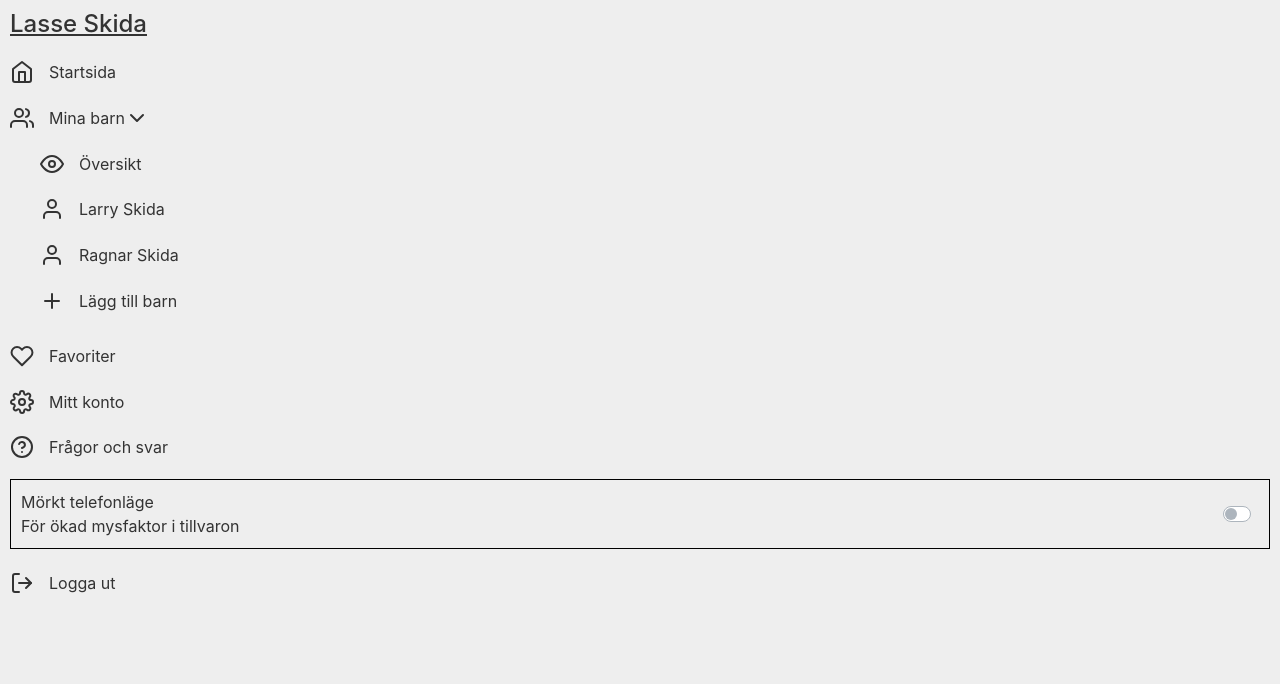
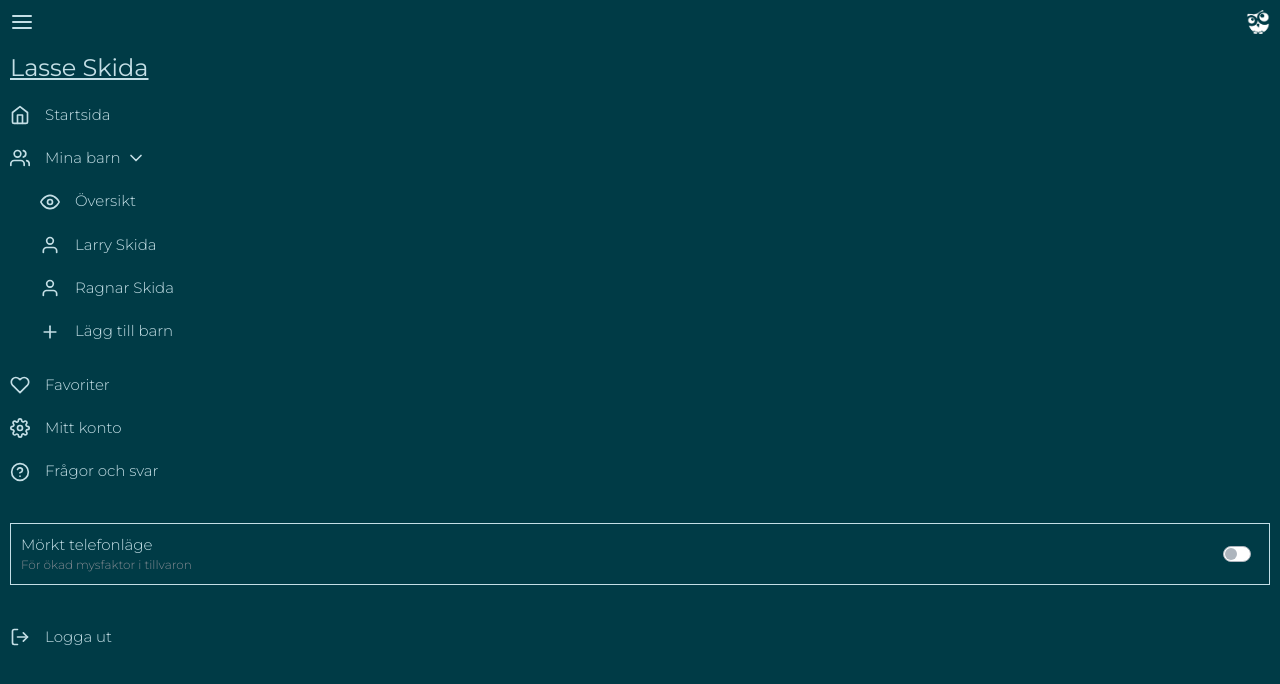
Before and after one commit to teeboteebo/pooff, a React (Create React App) app: page / in a window 1280 px wide. Shown: the top 684 px of the page. Built offline with nearby package versions, Linux system fonts and the light colour scheme.

Commit message:
Auto stash before revert of "Created header component and imported it to App"

```diff
--- a/src/App.js
+++ b/src/App.js
@@ -1,12 +1,14 @@
 import React, { useState } from 'react';
-import Menu from './components/Menu'
+import Header from './components/Header'
 // import StartPage from './views/StartPage'
 
 const App = () => {
   const [darkmode, setDarkmode] = useState(false)
   return (
     <div className={darkmode ? 'App dark-mode' : 'App'}>
-      <Menu />
+      <Header />
+      <main>
+      </main>
     </div>
   )
 }
--- a/src/components/Menu/styles.scss
+++ b/src/components/Menu/styles.scss
@@ -1,21 +1,43 @@
 .menu {
+  position: absolute;
+  width: 100%;
+  top: 44px;
+  bottom: 0;
+  left: -100vw;
+  overflow-y: scroll;
+  background-color: var(--headerBackground);
+  font-family: 'Montserrat', sans-serif;
+  font-size: 15px;
+  font-weight: 300;
+  color: var(--secondary);
+  transition: 0.3s left;
+  &.open {
+    left: 0;
+    transition: 0.3s left;
+  }
+
   ul {
+    margin: 0;
+    padding: 0;
+    height: 100%;
     list-style-type: none;
 
     li {
       padding: 10px;
 
+      svg {
+        width: 20px;
+        height: 20px;
+      }
+
       span {
         margin-left: 15px;
+        margin-right: 5px;
         vertical-align: middle;
       }
 
       h4 {
         margin: 0;
-
-        /* u {
-          margin-top: 10px;
-        } */
       }
 
       ul {
@@ -24,13 +46,26 @@
       }
 
       &.dark-mode-box {
-        margin: 10px;
-        border: 1px solid black;
+        margin-top: 30px;
+        margin-bottom: 30px;
+        margin-left: 10px;
+        margin-right: 10px;
+        border: 1px solid var(--secondary);
 
         p {
           margin: 0;
         }
+
+        .cozy-text {
+          font-size: 12px;
+          color: #818A91;
+        }
       }
+    }
+
+    .log-out {
+      position: absolute;
+      bottom: 0;
     }
   }
 }
--- a/src/sass/basic-styles.scss
+++ b/src/sass/basic-styles.scss
@@ -1,12 +1,11 @@
-* {
-  margin: 0;
-  padding: 0;
-}
 html {
   body .App {
     display: flex;
     min-height: 100vh;
     flex-direction: column;
+    header {
+      position: relative;
+    }
     main {
       flex: 1;
     }
--- a/src/sass/styles.scss
+++ b/src/sass/styles.scss
@@ -1,4 +1,6 @@
 @import '../../node_modules/bootstrap/scss/bootstrap';
+
+@import url('https://fonts.googleapis.com/css?family=Montserrat:300,400,400i,700,700i&display=swap');
 
 // Import all our light / dark color variables
 @import './variables';
@@ -6,4 +8,5 @@
 
 // Component stylings
 @import '../views/StartPage/styles';
+@import '../components/Header/styles';
 @import '../components/Menu/styles';
--- a/src/sass/variables.scss
+++ b/src/sass/variables.scss
@@ -2,12 +2,14 @@
   --textColor: #333;
   --background: #eee;
   --primary: #07575b;
+  --secondary: #C4DFE6;
   --headerBackground: #003b46;
 }
 .dark-mode {
   --textColor: #eee;
   --background: #393e46;
   --primary: #4ecca3;
+  --secondary: #4ecca3;
   --headerBackground: #232931;
 }
 
```
